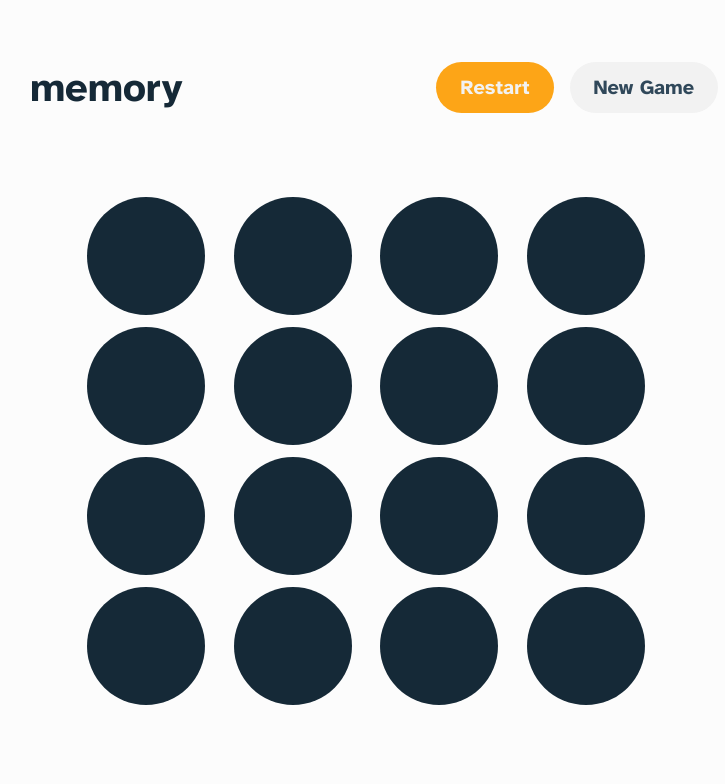
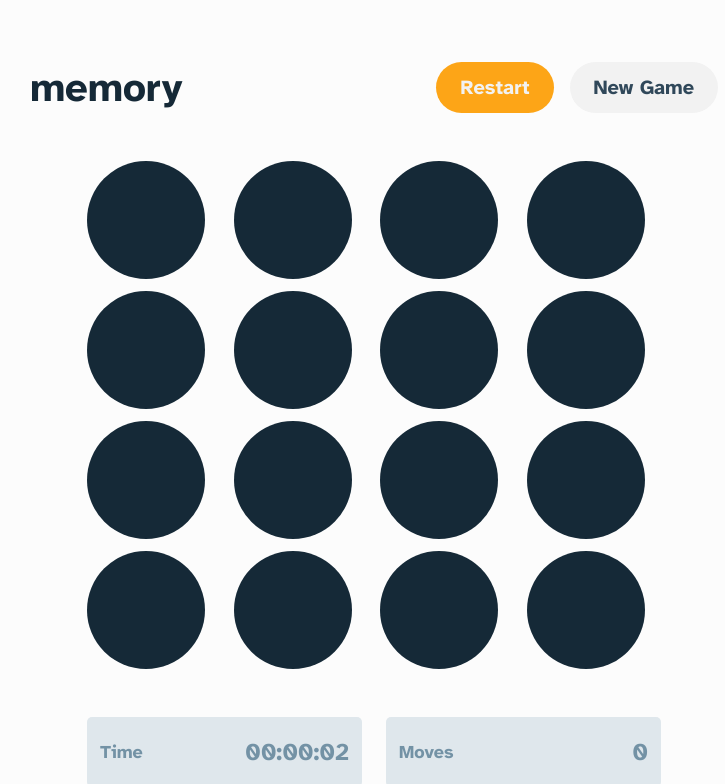
Before and after one commit to aga-siwek/frontend-mentor-memory-game, a React (Vite) app: page / in a window 1536 px wide. Both pictures are taken after a click on the button "Start Game". Shown: the top 784 px of the page, without its empty margins (394-1119 px from the left). Built offline with nearby package versions, Linux system fonts and the light colour scheme.

Commit message:
change gap in mainboard

```diff
--- a/src/components/main_game/game_board/GameBoard.module.css
+++ b/src/components/main_game/game_board/GameBoard.module.css
@@ -13,11 +13,11 @@
 }
 @media (min-width: 768px) {
   .game_board_container {
-    gap: calc(126rem / 16);
+    gap: calc(48rem / 16);
   }
 }
 @media (min-width: 1440px) {
   .game_board_container {
-    gap: calc(84rem / 16);
+    gap: calc(48rem / 16);
   }
 }
```
